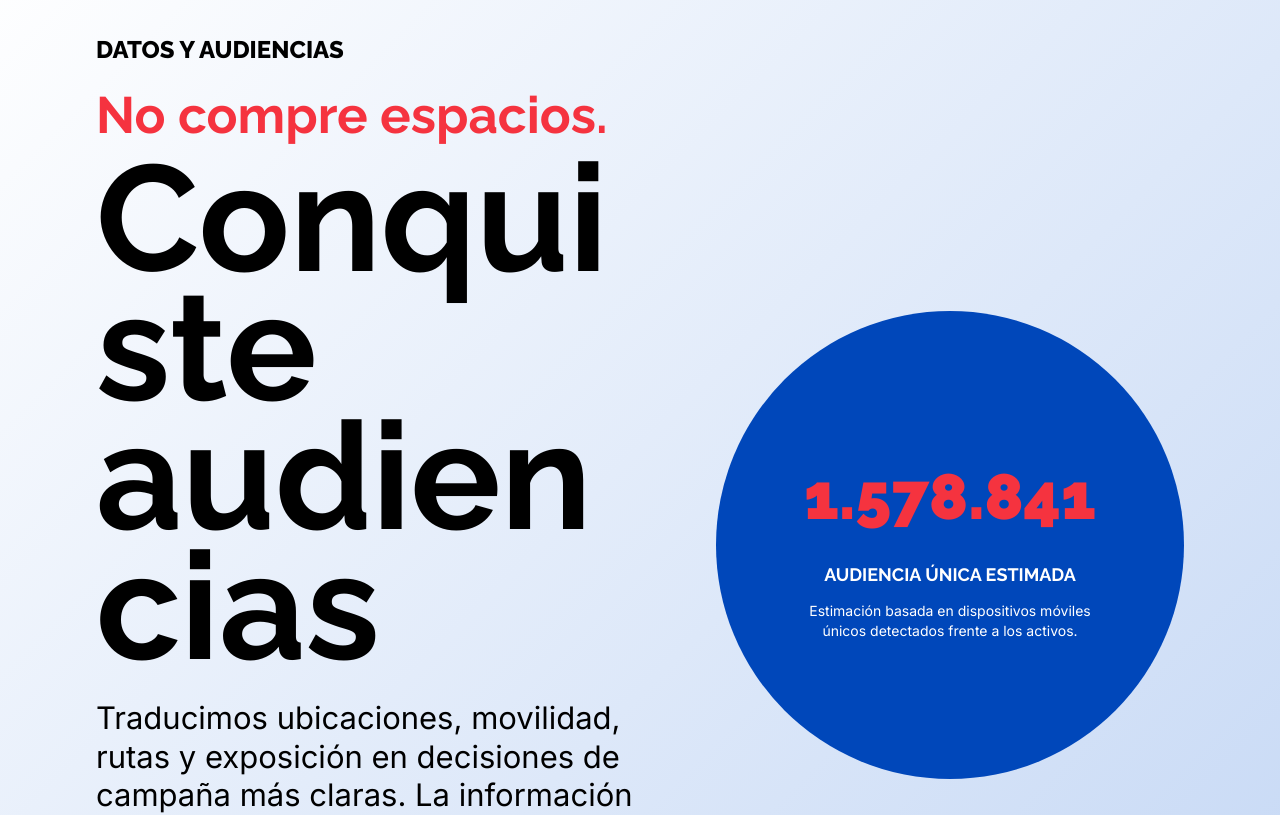
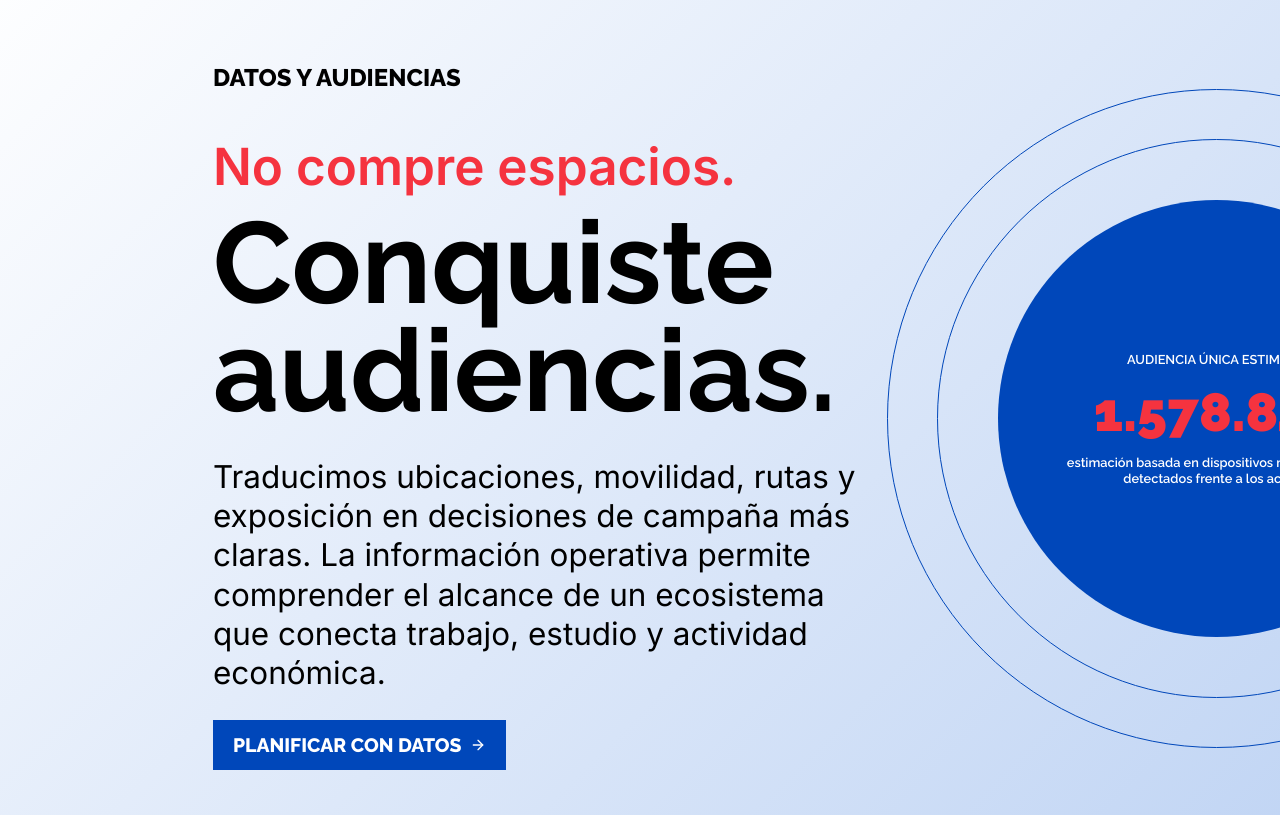
Before and after one commit to tebanban/webpubliex3.0, a React (Vite) app: page / in a window 1280 px wide. Shown: the part 10960-11775 px from the top of the page. Built offline with nearby package versions, Linux system fonts and the light colour scheme.

Commit message:
Arranged section 11

```diff
--- a/client/pages/HomePage.tsx
+++ b/client/pages/HomePage.tsx
@@ -5,7 +5,7 @@ import { CampaignCta } from "@/components/site/CampaignCta";
 import { ImagePanel } from "@/components/site/ImagePanel";
 import { PrimaryLink } from "@/components/site/PrimaryLink";
 import { SectionLabel } from "@/components/site/SectionLabel";
-import { cases, insights, solutions, stats } from "@/content/home";
+import { cases, insights, solutions } from "@/content/home";
 import { publiexAsset } from "@/lib/assets";
 
 export default function HomePage() {
@@ -374,59 +374,100 @@ export default function HomePage() {
 
       {/* Audience analytics */}
       <section className="overflow-hidden bg-[linear-gradient(135deg,#ffffff_0%,#bbd1f3_100%)]">
-        <div className="mx-auto w-full max-w-480 px-5 py-20 md:px-10 lg:px-24 xl:min-h-247.5 xl:py-24.75">
-          <div className="mx-auto grid max-w-393.5 gap-12 lg:grid-cols-[1.1fr_0.9fr] lg:items-center">
-            <div>
+        <div className="mx-auto grid w-full max-w-480 gap-10 px-5 py-16 md:px-10 lg:px-24 xl:min-h-247.5 xl:grid-cols-[656px_659px_245px] xl:items-start xl:gap-x-4.5 xl:px-53.25 xl:pb-20 xl:pt-20.25">
+          <div className="xl:pt-11.5">
             <SectionLabel dark>Datos y audiencias</SectionLabel>
-              <h2 className="font-raleway font-bold leading-none">
-                <span className="block whitespace-nowrap text-[clamp(2.25rem,4vw,60px)] text-publiex-red">
+            <h2 className="mt-8 font-raleway font-bold leading-none xl:mt-8.5">
+              <span className="block whitespace-nowrap font-uni text-[clamp(2.25rem,4vw,3.965rem)] font-semibold leading-normal text-publiex-red">
                 No compre espacios.
               </span>
-                <span className="mt-3 block text-[clamp(4.5rem,11.75vw,225px)] leading-[0.86]">
+              <span className="mt-1 block text-[clamp(4.5rem,9vw,7.465rem)] leading-[0.94]">
                 Conquiste
-                  <span className="block lowercase">audiencias</span>
+                <span className="block lowercase">audiencias.</span>
               </span>
             </h2>
-              <p className="font-uni mt-7 max-w-210 text-xl leading-tight md:text-[31px]">
+            <p className="font-uni mt-8 max-w-164 text-xl leading-tight md:text-[31.44px]">
               Traducimos ubicaciones, movilidad, rutas y exposición en
-                decisiones de campaña más claras. La información operativa
-                permite comprender el alcance de un ecosistema que conecta
-                trabajo, estudio y actividad económica.
+              decisiones de campaña más claras. La información operativa permite
+              comprender el alcance de un ecosistema que conecta trabajo,
+              estudio y actividad económica.
             </p>
-              <div className="mt-9">
+            <div className="mt-6.75">
               <PrimaryLink href="#contacto" tone="blue">
                 Planificar con datos
               </PrimaryLink>
             </div>
           </div>
-            <div className="mx-auto flex aspect-square w-full max-w-125 flex-col items-center justify-center rounded-full bg-publiex-blue p-10 text-center text-white">
-              <p className="font-raleway text-[clamp(2.5rem,5vw,5rem)] font-black text-publiex-red">
+
+          <div className="relative mx-auto flex aspect-square w-full max-w-164.75 items-center justify-center xl:mt-18.25">
+            <div className="absolute inset-0 rounded-full border border-publiex-blue" />
+            <div className="absolute inset-12.5 rounded-full border border-publiex-blue" />
+            <div className="flex aspect-square w-[66.3%] flex-col items-center justify-center rounded-full bg-publiex-blue px-10 text-center text-white">
+              <p className="font-raleway text-[clamp(0.75rem,1vw,1.201rem)] font-semibold uppercase">
+                Audiencia única estimada
+              </p>
+              <p className="mt-4 font-raleway text-[clamp(2.8rem,4.2vw,4.998rem)] font-black leading-none text-publiex-red">
                 1.578.841
               </p>
-              <p className="mt-4 font-raleway text-lg font-bold uppercase">
-                Audiencia única estimada
-              </p>
-              <p className="mt-3 max-w-xs text-sm">
-                Estimación basada en dispositivos móviles únicos detectados
-                frente a los activos.
+              <p className="mt-4 max-w-86.25 font-raleway text-[clamp(0.8rem,1vw,1.201rem)] font-semibold leading-tight">
+                estimación basada en dispositivos móviles únicos detectados
+                frente a los activos
               </p>
             </div>
           </div>
-          <div className="mx-auto mt-12 grid max-w-245 gap-5 md:grid-cols-3">
-            {stats.map((stat) => (
-              <article className="bg-white p-6 shadow-sm" key={stat.label}>
-                <h3 className="font-raleway text-sm font-bold uppercase">
-                  {stat.label}
+
+          <div className="grid gap-3 md:grid-cols-3 xl:mt-0 xl:grid-cols-1">
+            <article className="bg-white px-6.25 pb-6.5 pt-4.5">
+              <h3 className="font-raleway text-[19px] font-semibold uppercase leading-5.75">
+                Impresiones vistas
               </h3>
-                <p className="mt-4 font-raleway text-4xl font-bold">
-                  {stat.value}
+              <p className="mt-1 font-raleway text-[47px] font-bold leading-[55px]">
+                339,3 M
               </p>
-                <p className="mt-4 text-sm leading-snug">{stat.detail}</p>
-                <p className="mt-5 border-t border-publiex-blue pt-3 font-raleway text-xs font-extrabold uppercase text-publiex-blue">
-                  {stat.footnote}
+              <p className="mt-4.5 max-w-51.25 font-raleway text-lg leading-5.5">
+                impactos estimados con oportunidad efectiva de visualización de
+                la campaña
+              </p>
+              <p className="mt-2.5 border-t border-publiex-blue pt-3 font-raleway text-[13px] font-bold leading-[15px] text-publiex-blue">
+                ESTIMACIÓN · 100% SOT
               </p>
             </article>
-            ))}
+
+            <article className="bg-white px-6.25 pb-3 pt-4.5">
+              <h3 className="font-raleway text-[19px] font-semibold uppercase leading-5.75">
+                Permanencia media
+              </h3>
+              <p className="mt-1 font-raleway text-[64px] font-bold leading-[55px]">
+                22 <span className="text-[40px]">s</span>
+              </p>
+              <p className="mt-4 max-w-50 font-raleway text-lg lowercase leading-5.5">
+                tiempo promedio detectado frente a las pantallas, una ventana
+                real para generar atención
+              </p>
+              <p className="mt-2 border-t border-publiex-blue pt-3 font-raleway text-[13px] font-bold leading-[15px] text-publiex-blue">
+                MEDICIÓN TECNOLÓGICA
+              </p>
+            </article>
+
+            <article className="bg-white px-6.25 pb-5.5 pt-4.5">
+              <h3 className="font-raleway text-[19px] font-semibold uppercase leading-5.75">
+                Distribución por género
+              </h3>
+              <div className="mt-6 grid grid-cols-[106px_1fr] items-center gap-5">
+                <div className="relative aspect-square w-26.5 overflow-hidden rounded-full bg-publiex-red">
+                  <div className="absolute inset-y-0 left-0 w-[46%] rounded-l-full bg-publiex-blue" />
+                </div>
+                <div className="font-raleway font-bold lowercase leading-none">
+                  <p className="text-[31px] text-publiex-red">51,6%</p>
+                  <p className="mt-1 text-[15px] text-[#959595]">mujeres</p>
+                  <p className="mt-4 text-[31px] text-publiex-blue">48,4%</p>
+                  <p className="mt-1 text-[15px] text-[#959595]">hombres</p>
+                </div>
+              </div>
+              <p className="mt-3.75 border-t border-publiex-blue pt-3 font-raleway text-[13px] font-bold uppercase leading-[15px] text-publiex-blue">
+                Perfil demográfico modelado
+              </p>
+            </article>
           </div>
         </div>
       </section>
```
Lines whose indentation alone changed are shown as unchanged.
